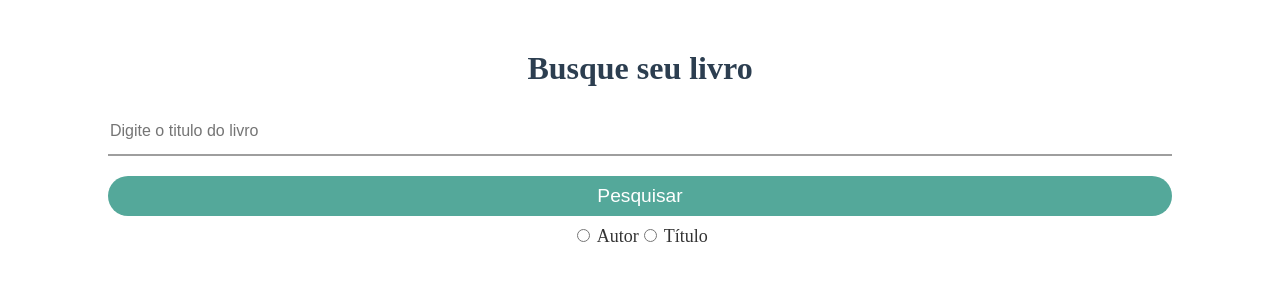
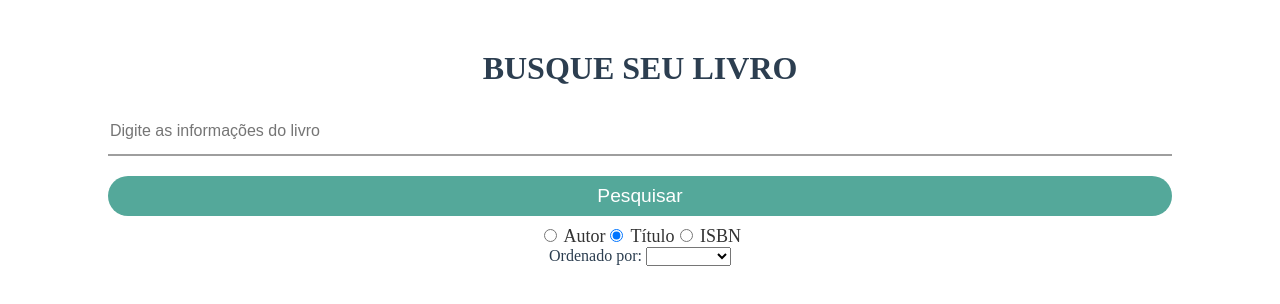
Before and after one commit to elc1090/project2-gsquevedo, a Vue app in the folder vue-api-google-books/: page / in a window 1280 px wide. Shown: the top 304 px of the page. Built offline with nearby package versions, Linux system fonts and the light colour scheme.

Commit message:
components indentação

```diff
--- a/vue-api-google-books/src/components/RadioInput.vue
+++ b/vue-api-google-books/src/components/RadioInput.vue
@@ -23,7 +23,8 @@ export default {
         },
         value: {
             type: String,
-            required: true
+            required: true,
+            default: "title"
         }
     },
     setup(props, { emit }) {
--- /dev/null
+++ b/vue-api-google-books/src/components/SelectOrder.vue
@@ -0,0 +1,67 @@
+<template>
+    <div class="select">
+        <label :for="name">{{ name }}</label>
+        <select :name="name" v-model="selected">
+            <option v-for="(option, index) in options" :value="option.value" :key="index">{{ option.label }}</option>
+        </select>
+    </div>
+</template>
+
+<script>
+import { defineEmits, ref, watch } from 'vue'
+
+export default {
+    props: {
+        name: {
+            type: String,
+            required: true
+        },
+        options: {
+            type: Array,
+            required: true
+        },
+        value: {
+            type: String,
+            required: true,
+            default: ""
+        }
+    },
+
+    emits: defineEmits(['update:modelValue']),
+
+    setup(props, { emit }) {
+        const selected = ref(props.value)
+
+        watch(selected, (newValue) => {
+            emit('update:modelValue', newValue)
+        })
+
+        return {
+            selected,
+        }
+    }
+}
+</script>
+<style scoped>
+.form-group {
+  display: flex;
+  flex-direction: column;
+  margin-bottom: 16px;
+}
+
+.form-label {
+  margin-bottom: 8px;
+  font-weight: bold;
+  font-size: 16px;
+}
+
+.form-select {
+  padding: 8px;
+  border: 1px solid #ccc;
+  border-radius: 4px;
+  font-size: 16px;
+  color: #333;
+  background-color: #fff;
+  box-shadow: none;
+}
+</style>
--- a/vue-api-google-books/src/components/book/SearchBook.vue
+++ b/vue-api-google-books/src/components/book/SearchBook.vue
@@ -1,15 +1,17 @@
 <template>
     <div class="query">
-        <h1>Busque seu livro</h1>
+        <h1>BUSQUE SEU LIVRO</h1>
         <form @submit.prevent="onSubmit">
-        <div>
-            <InputText v-model="searchTitle" :type="'text'" :placeholder="'Digite o titulo do livro'" />
-            <ButtonSearch class="btnSearch" :type="'submit'"> Pesquisar </ButtonSearch>
-        </div>
-        <RadioInput v-model="selectedValue" :name="'radio-group'" :options="options" />
-        <div v-if="books.length">
-            <BooksList :books="books" />
-        </div>
+            <div>
+                <InputText v-model="searchBook" :type="'text'" :placeholder="'Digite as informações do livro'" />
+                <ButtonSearch class="btnSearch" :type="'submit'"> Pesquisar </ButtonSearch>
+            </div>
+            <RadioInput v-model="selected" :name="'radio-group'" :options="group" />
+            <SelectOrder name="Ordenado por: " :options="options"  v-model="orderBy" />
+            <div v-if="books.length">
+                <BooksList :books="books"/>
+            </div>
+
         </form>
     </div>
 </template>
@@ -21,22 +23,31 @@ import InputText from "../InputText.vue";
 import ButtonSearch from "../ButtonSearch.vue";
 import BooksList from "./BooksList.vue";
 import RadioInput from "../RadioInput.vue";
+import SelectOrder from '../SelectOrder.vue';
 
 export default {
     name: "SearchBook",
     setup() {
         const books = ref([]);
-        const searchTitle = ref("");
-        const selectedValue = ref("");
+        const searchBook = ref("");
+        const selected = ref("title");
+        const orderBy = ref("relevance");
+
+        const group = [
+            { label: 'Autor', value: 'author' },
+            { label: 'Título', value: 'title' },
+            { label: 'ISBN', value: 'isbn'}
+        ];
+
         const options = [
-            { label: 'Autor', value: 'author' },
-            { label: 'Título', value: 'title' }
-        ];
+            { label: 'Newest', value: 'newest' },
+            { label: 'Relevance', value: 'relevance' }
+        ]
 
         async function search() {
             try {
                 const response = await axios.get(
-                    `https://www.googleapis.com/books/v1/volumes?q=${selectedValue.value}:${searchTitle.value}&orderBy=relevance`
+                    `https://www.googleapis.com/books/v1/volumes?q=${selected.value}:${searchBook.value}&orderBy=${orderBy.value}`
                 );
                 books.value = response.data.items;
             } catch (error) {
@@ -50,9 +61,11 @@ export default {
 
         return {
             books,
-            searchTitle,
-            selectedValue,
+            searchBook,
+            selected,
             options,
+            group,
+            orderBy,
             onSubmit
         };
     },
@@ -61,6 +74,7 @@ export default {
         ButtonSearch,
         BooksList,
         RadioInput,
+        SelectOrder
     }
 };
 </script>
```
